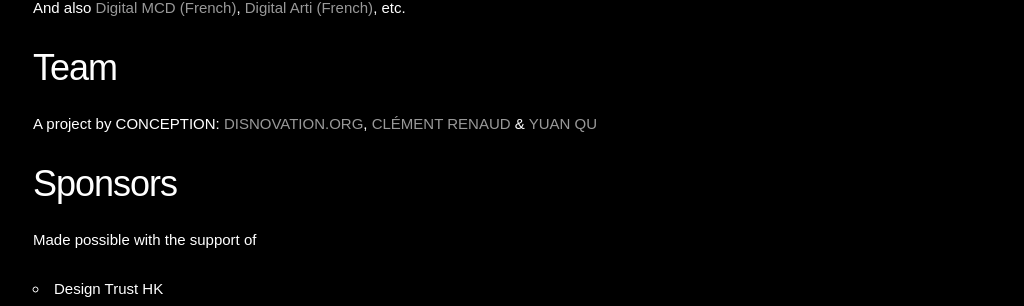
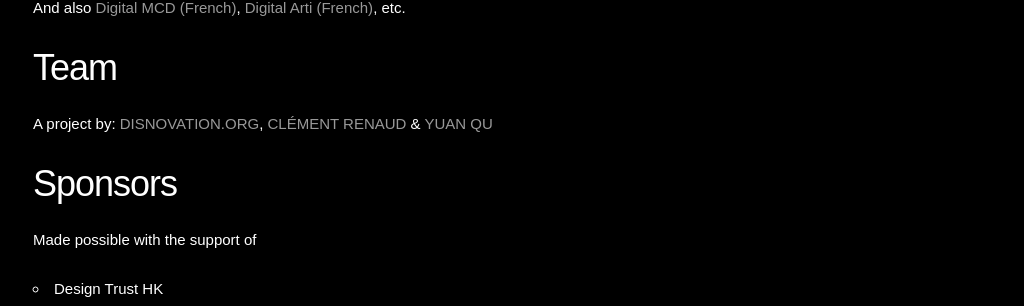
Before and after one commit to clemsos/shanzhai-archeology, a Jekyll site: the page built from index.md, in a window 1280 px wide. Shown: the part 923-1229 px from the top of the page, without its empty margins (127-1151 px from the left). Built offline with Jekyll 4.4.1, drawn with Linux system fonts in a browser that asks for light colours.

Commit message:
relative path css

```diff
--- a/_includes/head.html
+++ b/_includes/head.html
@@ -21,9 +21,9 @@
 
     <!-- CSS
   –––––––––––––––––––––––––––––––––––––––––––––––––– -->
-    <link rel="stylesheet" href="/scss/normalize.css">
-    <link rel="stylesheet" href="/scss/skeleton.css">
-    <link rel="stylesheet" href="/scss/style.css?{{site.time | date: "%s%N"}}">
+    <link rel="stylesheet" href="./scss/normalize.css">
+    <link rel="stylesheet" href="./scss/skeleton.css">
+    <link rel="stylesheet" href="./scss/style.css?{{site.time | date: "%s%N"}}">
 
     <!-- Favicon
   –––––––––––––––––––––––––––––––––––––––––––––––––– -->
--- a/index.md
+++ b/index.md
@@ -36,7 +36,7 @@ And also [Digital MCD (French)](http://www.digitalmcd.com/disnovation/),
 
 ### Team
 
-A project by CONCEPTION: [DISNOVATION.ORG](http://disnovation.org), [CLÉMENT RENAUD](http://clementrenaud.com) & [YUAN QU](http://quhongyuan.com)
+A project by: [DISNOVATION.ORG](http://disnovation.org), [CLÉMENT RENAUD](http://clementrenaud.com) & [YUAN QU](http://quhongyuan.com)
 
 
 ### Sponsors
```
